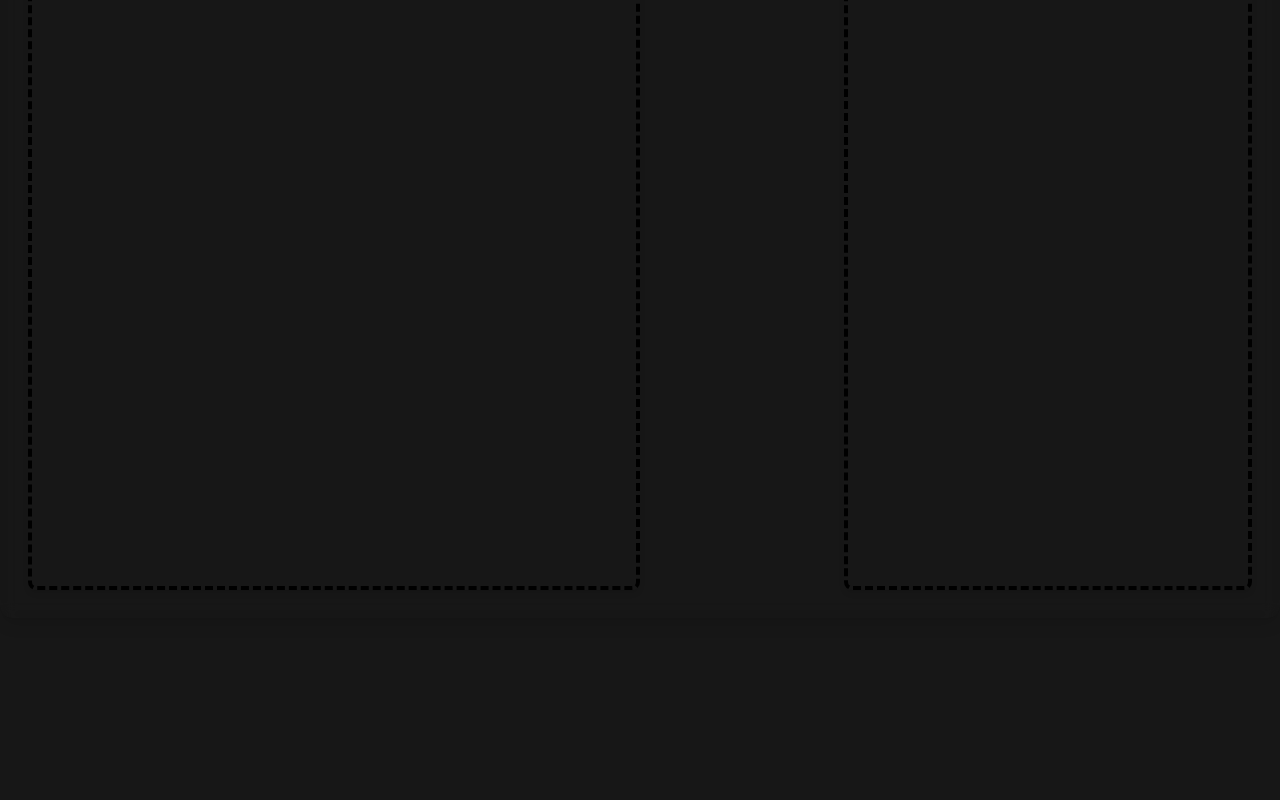
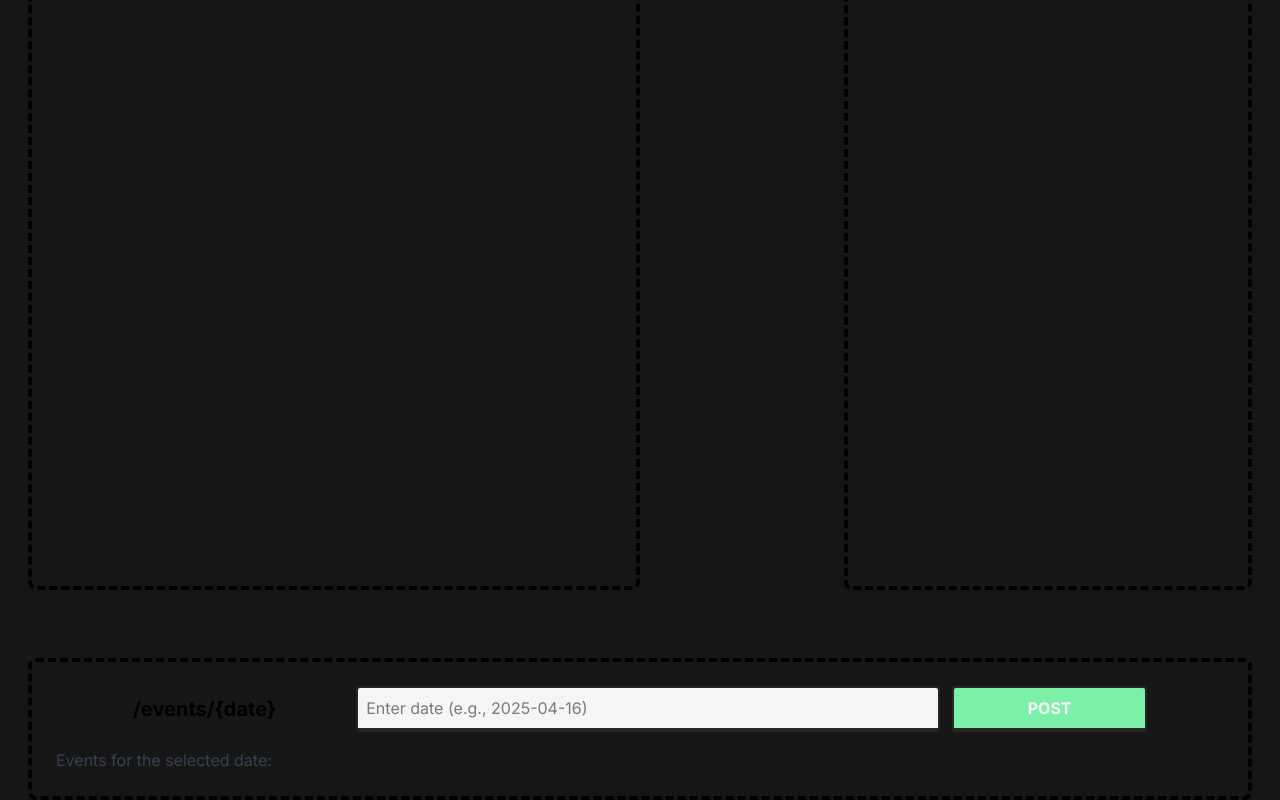
Before and after one commit to Shivhare-Ayush/api-demo, a Next.js app: page / in a window 1280 px wide. Shown: the part 421-1221 px from the top of the page. Before the commit the page ends 1079 px from the top, so only its background shows below. Built offline with nearby package versions, Linux system fonts and the light colour scheme.

Commit message:
Cleaned up code and added a placeholder Front end for POST call

```diff
--- a/app/page.js
+++ b/app/page.js
@@ -1,5 +1,4 @@
 "use client";
-
 import { useState, useEffect } from 'react';
 import './globals.css';
 import { Inter } from 'next/font/google';
@@ -8,25 +7,13 @@ const inter = Inter({ subsets: ['latin'] });
 
 export default function Home() {
   const [events, setEvents] = useState(null);
-  const [inputDate, setInputDate] = useState(''); // State to hold the input date
-  const [isClicked, setIsClicked] = useState(false); // State to track button click
+  const [grades, setGrades] = useState(null);
+  const [inputDate, setInputDate] = useState(''); // State to hold the input date  (e.g., "2025-04-16")
+  const [isClicked, setIsClicked] = useState(false); // State to track button click (Events)
+  const [isClicked2, setIsClicked2] = useState(false); // State to track button click (Grades)
   const [coursePrefix, setCoursePrefix] = useState(''); // State to hold the course code (e.g., "CS")
   const [courseNumber, setCourseNumber] = useState(''); // State to hold the course number (e.g., "1200")
-  const [grades, setGrades] = useState(null); // State to hold the grades data
-  // used for grades distribution table
-  const gradeLabels = ['A+', 'A', 'A-', 'B+', 'B', 'B-', 'C+', 'C', 'C-', 'D+', 'D', 'D-', 'F'];
-
-  /* Fetch overall grades from the API
-  useEffect(() => {
-    fetch('http://localhost:4000/api/grades/overall')
-      .then((res) => res.json())
-      .then((data) => {
-        setOverallGrades(data);
-      })
-      .catch((error) => {
-        console.error('Error fetching overall grades:', error);
-      });
-  }, []); */
+  const gradeLabels = ['A+', 'A', 'A-', 'B+', 'B', 'B-', 'C+', 'C', 'C-', 'D+', 'D', 'D-', 'F'];   // used for grades distribution table
 
   // Fetch events from the API
   const fetchEventsForDate = async (date) => {
@@ -67,6 +54,7 @@ export default function Home() {
       const data = await res.json();
       console.log(data.data);
       setGrades(data); // Update the grades state with the fetched data
+      setIsClicked2(false);
     } catch (error) {
       console.error('Error fetching grades:', error.message); // Log the error message
       alert(`Error: ${error.message}`); // Optionally, show the error to the user
@@ -79,9 +67,10 @@ export default function Home() {
       return;
     }
     fetchGradesForCourse(coursePrefix, courseNumber); // Call the API with user-provided parameters
+    setIsClicked2(true); // Set the button as clicked
   };
 
-  // Frontend Design
+  // ---Frontend Design---
   return (
     <div className={inter.className}>
     <div className=" flex flex-col items-center ">
@@ -100,8 +89,9 @@ export default function Home() {
       <p className="text-gray-600 text-center mb-4 p-1">The public Nebula Labs API for access to pertinent UT Dallas data.</p>
       {/* Body */}
 
-      <div className=" flex items-center justify-between backdrop-blur-sm rounded-xl p-7 m-10 shadow-lg w-screen h-screen overflow-hidden">
-        <div className=" border-4 border-dashed border-black rounded-lg shadow-md p-6 w-1/2 h-full ">
+      <div className=" flex items-center justify-between rounded-xl p-7 m-10  w-screen h-screen overflow-hidden">
+        {/* Events Section */}
+        <div className=" border-4 border-dashed border-black rounded-lg p-6 w-1/2 h-full shadow-lg backdrop-blur-sm">
           <div className="flex items-center justify-center mb-4 w-full">
             <h2 className="text-xl text-black font-bold mr-20 ">/events/{"{date}"}</h2>
             <input
@@ -121,6 +111,7 @@ export default function Home() {
           </div>
           <p className="text-gray-700">Events for the selected date:</p>
           <div className="h-1/2 overflow-y-auto">
+          {/* Events Table */}
           {events && events.data && events.data.buildings ? (
             <table className="table-fixed w-full bg-gray-200 rounded mt-4 text-sm text-black ">
               <thead>
@@ -151,6 +142,7 @@ export default function Home() {
           )}
           </div>
         </div>
+        {/* Grades Section */}
         <div className=" border-4 border-dashed border-black rounded-lg shadow-md p-6 w-1/3 h-full ">
           <div className="flex items-center justify-center mb-4 w-full">
             <h2 className="text-xl text-black font-bold mr-20 ">/grades/overall</h2>
@@ -168,7 +160,7 @@ export default function Home() {
               className="bg-neutral-100 p-2 border-2 border-neutral-800 border-b-4 text-black rounded mr-3 w-2/6"/>
               <button
               className={`bg-green-300 text-white center font-bold py-2 px-4 w-1/6 rounded border-2 border-neutral-800 ${
-                isClicked ? 'border-b-2' : 'border-b-4'
+                isClicked2 ? 'border-b-2' : 'border-b-4'
               } hover:border-green-950 hover:text-black transition duration-300 ease-in-out`}
               onClick={handleFetchGrades}
               >
@@ -177,6 +169,7 @@ export default function Home() {
           </div>
           <p className="text-gray-700">Grade Distribution for the selected Class:</p>
           <div className="h-1/2 overflow-y-auto">
+          {/* Grades Table */}
           {grades && grades.data ? (
             <table className="table-fixed w-full bg-gray-200 rounded mt-4 text-sm text-black ">
               <thead>
@@ -200,6 +193,29 @@ export default function Home() {
           </div>
         </div>
       </div>
+      {/* POST Call */}
+      <div className=" flex items-center w-screen overflow-hidden">
+      <div className="border-4 border-dashed border-black rounded-lg p-6 w-full h-full shadow-lg backdrop-blur-sm mx-7">
+          <div className="flex items-center justify-center mb-4 w-full">
+            <h2 className="text-xl text-black font-bold mr-20 ">/events/{"{date}"}</h2>
+            <input
+              type="text"
+              placeholder="Enter date (e.g., 2025-04-16)"
+              value={inputDate}
+              onChange={(e) => setInputDate(e.target.value)} // Update state on input change
+              className="bg-neutral-100 p-2 border-2 border-neutral-800 border-b-4 text-black rounded mr-3 w-3/6"/>
+              <button
+              className={`bg-green-300 text-white center font-bold py-2 px-4 w-1/6 rounded border-2 border-neutral-800 ${
+                isClicked ? 'border-b-2' : 'border-b-4'
+              } hover:border-green-950 hover:text-black transition duration-300 ease-in-out`}
+              onClick={handleFetchEvents}
+              >
+              POST
+              </button>
+          </div>
+          <p className="text-gray-700">Events for the selected date:</p>
+        </div>
+    </div>
     </div>
     </div>
   );
```
